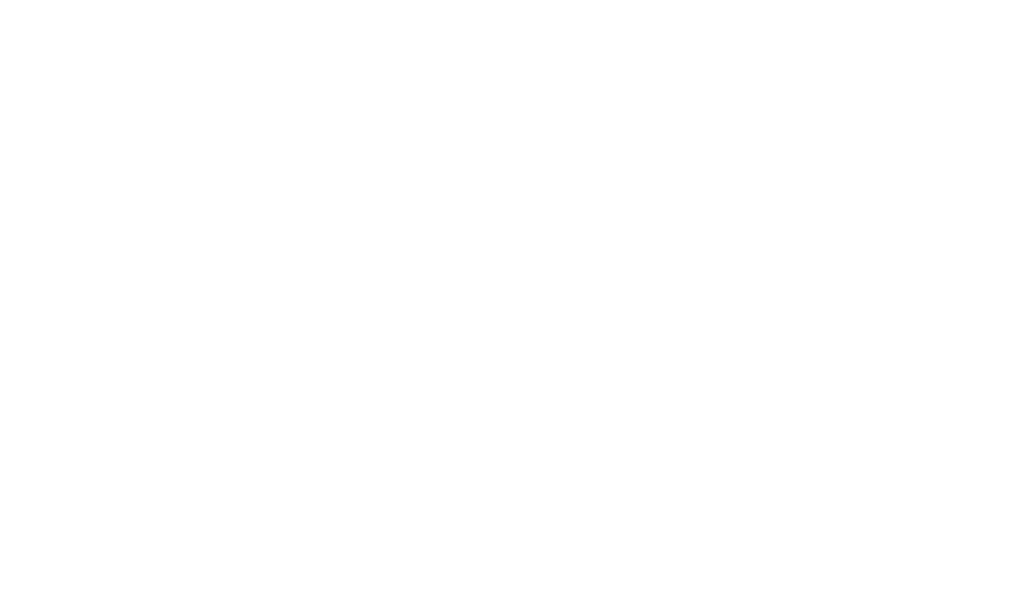
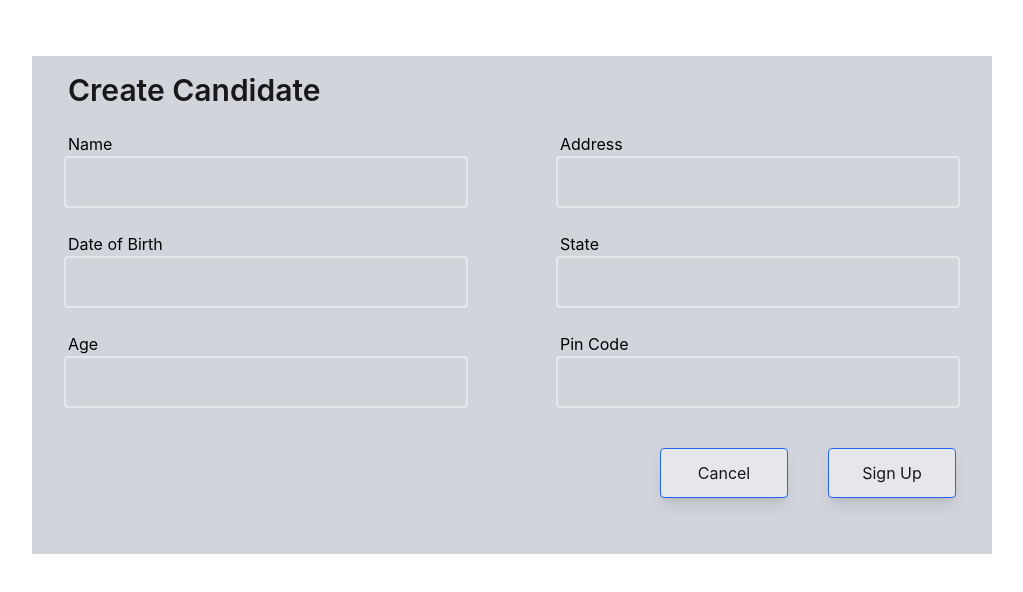
Before and after one commit to Nahid-khandakar/Authentication, a React (Create React App) app: page /cc in a window 1280 px wide. Before the commit this address had no page. Shown: the top 592 px of the page, without its empty margins (128-1151 px from the left). Built offline with nearby package versions, Linux system fonts and the light colour scheme.

Commit message:
candidate form add

```diff
--- a/src/App.js
+++ b/src/App.js
@@ -1,5 +1,6 @@
 import { Routes, Route } from "react-router-dom"
 import './App.css';
+import CreateCandidate from "./Pages/CreateCandidate";
 import Login from "./Pages/Login";
 import Signup from './Pages/Signup';
 
@@ -12,6 +13,8 @@
         <Route path="/" element={<Signup></Signup>}></Route>
         <Route path="/login" element={<Login></Login>}></Route>
         <Route path="/signup" element={<Signup></Signup>}></Route>
+
+        <Route path="/cc" element={<CreateCandidate></CreateCandidate>}></Route>
       </Routes>
 
 
--- /dev/null
+++ b/src/Pages/CreateCandidate.js
@@ -0,0 +1,81 @@
+import React from 'react';
+import { Link } from 'react-router-dom';
+
+const CreateCandidate = () => {
+    return (
+
+
+
+
+        <div className="max-w-5xl mx-auto px-6 sm:px-6 lg:px-8 my-14">
+            <div className=" bg-gray-300">
+
+                <p className="text-3xl font-semibold text-left text-zinc-900  mx-9 pt-4">Create Candidate</p>
+
+                <form className='pb-14'>
+
+                    <div className="md:flex items-center mt-6 mb-3">
+
+                        <div className="w-full md:w-1/2 flex flex-col">
+                            <label className="text-left mx-9 ">Name</label>
+                            <input type="text" className="py-3 mx-8 rounded border-2 bg-gray-300 " />
+                        </div>
+
+                        <div className="w-full md:w-1/2 flex flex-col md:ml-6 md:mt-0 mt-4">
+                            <label className="text-left mx-9">Address</label>
+                            <input type="email" className="py-3 mx-8 rounded border-2 bg-gray-300 " />
+                        </div>
+
+                    </div>
+
+
+                    <div className="md:flex items-center mt-6 mb-3">
+
+                        <div className="w-full md:w-1/2 flex flex-col">
+                            <label className="text-left mx-9 ">Date of Birth</label>
+                            <input type="text" className="py-3 mx-8 rounded border-2 bg-gray-300 " />
+                        </div>
+
+                        <div className="w-full md:w-1/2 flex flex-col md:ml-6 md:mt-0 mt-4">
+                            <label className="text-left mx-9">State</label>
+                            <input type="email" className="py-3 mx-8 rounded border-2 bg-gray-300 " />
+                        </div>
+
+                    </div>
+
+
+                    <div className="md:flex items-center mt-6 mb-3">
+
+                        <div className="w-full md:w-1/2 flex flex-col">
+                            <label className="text-left mx-9 ">Age</label>
+                            <input type="text" className="py-3 mx-8 rounded border-2 bg-gray-300 " />
+                        </div>
+
+                        <div className="w-full md:w-1/2 flex flex-col md:ml-6 md:mt-0 mt-4">
+                            <label className="text-left mx-9">Pin Code</label>
+                            <input type="email" className="py-3 mx-8 rounded border-2 bg-gray-300 " />
+                        </div>
+
+                    </div>
+
+
+
+                    <div className='flex justify-end mr-4 mt-10'>
+                        <Link to="/" className="w-32 px-4 py-3 mx-5 rounded text-zinc-900 inline-block shadow-lg
+                        bg-gray-200 hover:bg-blue-500 border border-blue-600 ">Cancel</Link>
+
+                        <input className="w-32 px-4 py-3 mx-5 rounded text-zinc-900 inline-block shadow-lg
+                        bg-gray-200 hover:bg-blue-500 border border-blue-600 " type="submit" value="Sign Up" />
+                    </div>
+
+                </form>
+
+
+            </div >
+        </div >
+
+
+    );
+};
+
+export default CreateCandidate;
```
